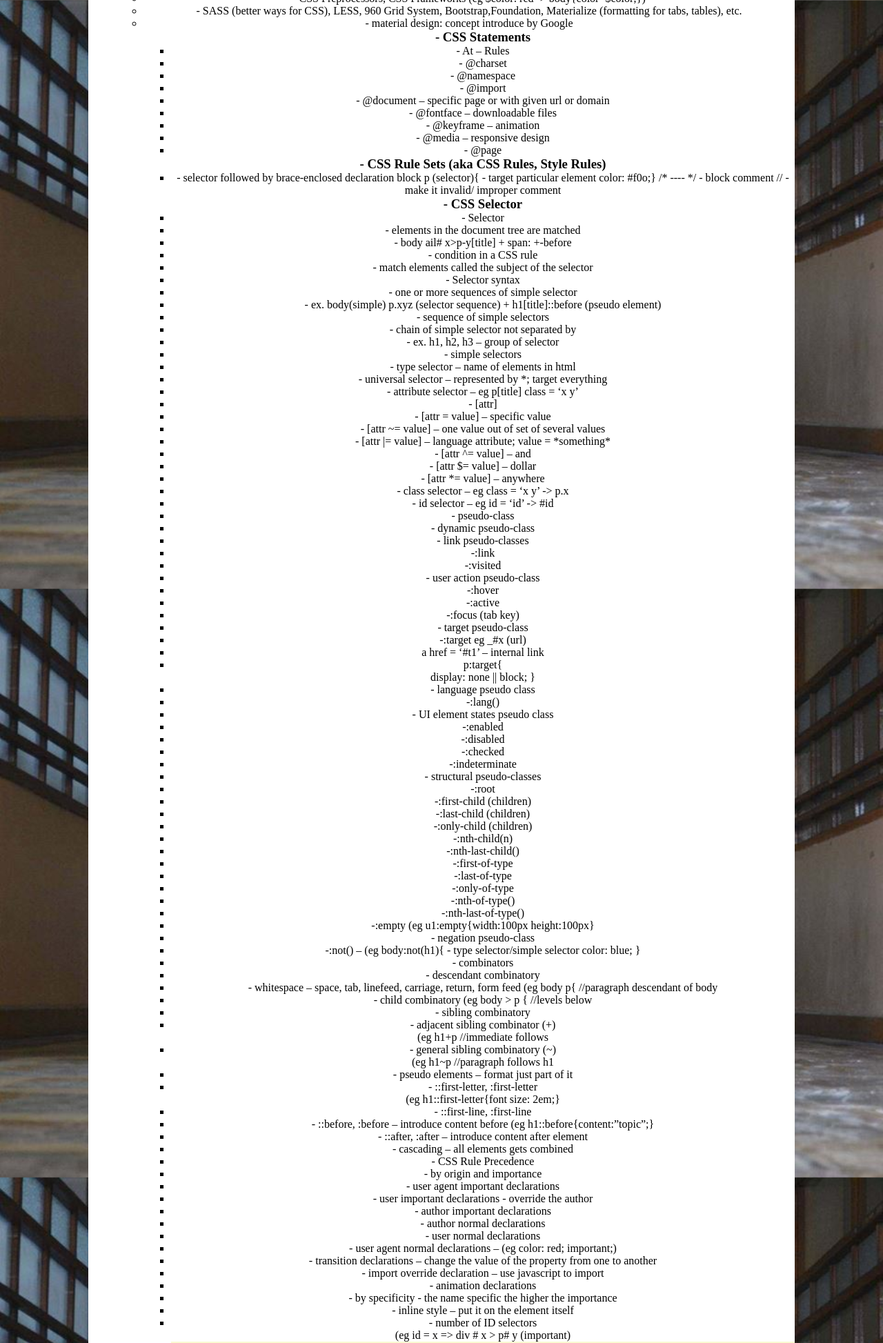
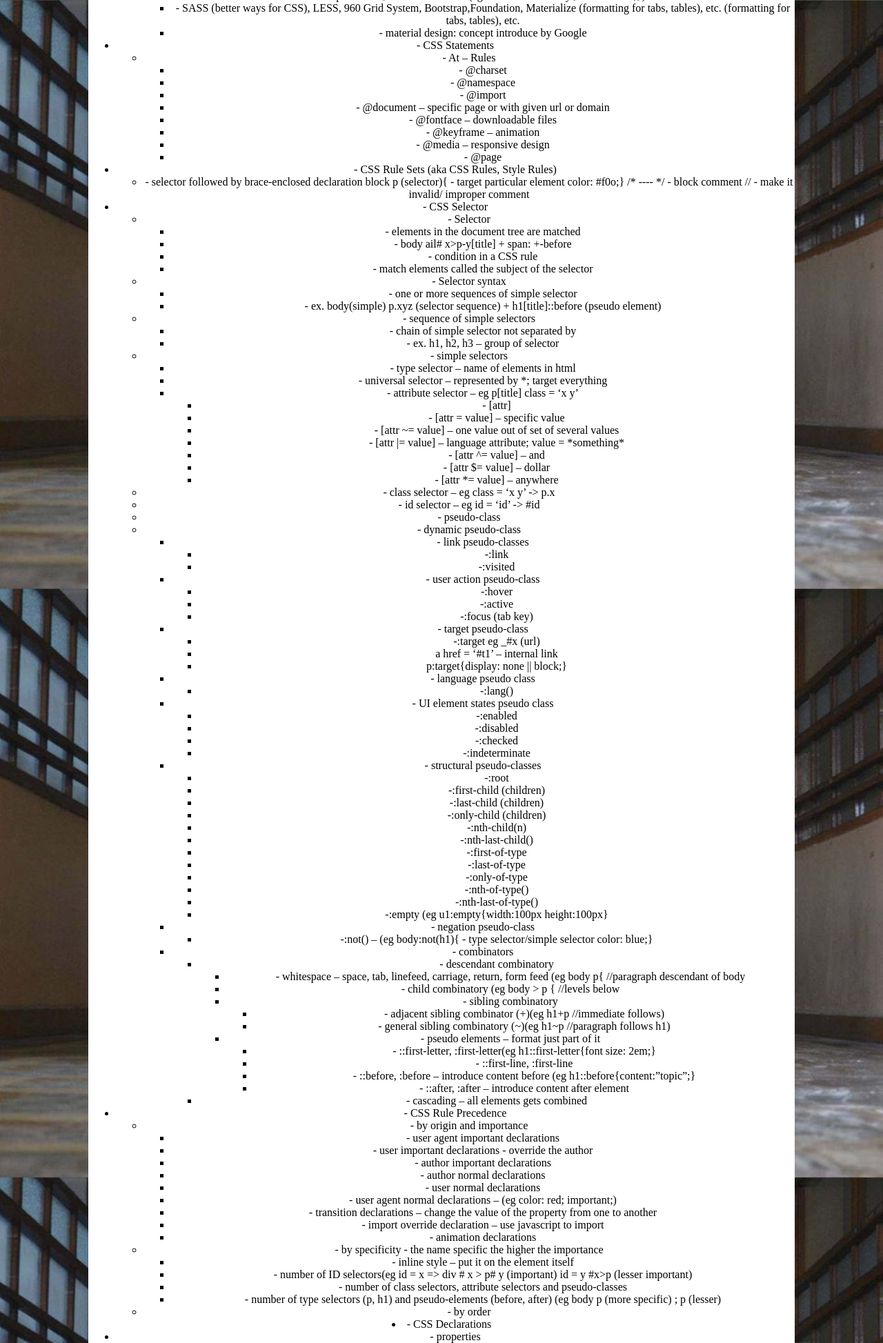
Before and after one commit to Webtechit324/Webtech-Semester-long-Project, a plain HTML site: page WebtekLec Redesign/midterms.html in a window 1280 px wide. Shown: the part 853-2800 px from the top of the page at 69% size. Drawn offline with Linux system fonts and the light colour scheme.

Commit message:
edit css struct

```diff
--- a/WebtekLec Redesign/midterms.html
+++ b/WebtekLec Redesign/midterms.html
@@ -58,27 +58,31 @@
                 <li>Body</li>
             </ul>
         </article>
+
 	<article>
            <h2>CSS(Cascading Style Sheet)</h2>
            <ul>
              <li>- structural markup documents</li>
-                     <li>- language used to specify the presentation aspects (eg layout and formatting) of
-structurally marked up documents</li>
-                     <li>- developed by Hakon Wium Lie (CHSS: html cascading style sheet) and Bert Bos
-(SSP: stream-based style sheet proposal)</li>
-                 <h3>versions:</h3>
+             <li>- language used to specify the presentation aspects (eg layout and formatting) of structurally marked up documents</li>
+             <li>- developed by Hakon Wium Lie (CHSS: html cascading style sheet) and Bert Bos (SSP: stream-based style sheet proposal)</li>
+             <li>versions:</li>
              	<ul>
                	  <li>- monolife – everything is covered in the specs</li>
+			<ul>
                   		<li> - CSS1 – December 17 1996 revised April 11 2008</li>
                   		<li>- CSS 2.1 – June 07 2011</li>
+			</ul>
                   <li>- CSS3 – recommended; individual document defining each module</li>
                   <li>- CSS Preprocessors, CSS Frameworks (eg $color: red -> body{color=$color;})</li>
-                     <li>- SASS (better ways for CSS), LESS, 960 Grid System, Bootstrap,Foundation, Materialize
-                         (formatting for tabs, tables), etc.</li>
+			<ul>
+                     		<li>- SASS (better ways for CSS), LESS, 960 Grid System, Bootstrap,Foundation, Materialize (formatting for tabs, tables), etc.                     (formatting for tabs, tables), etc.</li>
                      		<li>- material design: concept introduce by Google</li>
+			</ul>
+                </ul>
+                <li>- CSS Statements</li>
 			<ul>
-                    <h3>- CSS Statements</h3>
                     		<li>- At – Rules</li>
+				<ul>
                     			<li>- @charset</li>
                     			<li>- @namespace</li>
 					<li>- @import</li>
@@ -87,29 +91,42 @@ structurally marked up documents</li>
 					<li>- @keyframe – animation</li>
 					<li>- @media – responsive design</li>
 					<li>- @page</li>
-                    <h3>- CSS Rule Sets (aka CSS Rules, Style Rules)</h3>
+				</ul>
+		   	</ul>
+                    <li>- CSS Rule Sets (aka CSS Rules, Style Rules)</li>
+				<ul>
                     			<li>- selector followed by brace-enclosed declaration block p (selector){ - target particular element
 						color: #f0o;}
 						/* ---- */ - block comment
 						// - make it invalid/ improper comment
                     			</li>
-                    <h3>- CSS Selector</h3>
+				</ul>
+                    <li>- CSS Selector</li>
+			<ul>
                     		<li>- Selector</li>
+				<ul>
 					<li>- elements in the document tree are matched</li>
 					<li>- body ail# x>p-y[title] + span: +-before</li>
 					<li>- condition in a CSS rule</li>
 					<li>- match elements called the subject of the selector</li>
+				</ul>
 				<li>- Selector syntax</li>
+				<ul>
 					<li>- one or more sequences of simple selector</li>
 					<li>- ex. body(simple) p.xyz (selector sequence) + h1[title]::before (pseudo
 					element)</li>
+				</ul>
 				<li>- sequence of simple selectors</li>
+				<ul>
 					<li>- chain of simple selector not separated by</li>
 					<li>- ex. h1, h2, h3 – group of selector</li>
+				</ul>
 				<li>- simple selectors</li>
+				<ul>
 					<li>- type selector – name of elements in html</li>
 					<li>- universal selector – represented by *; target everything</li>
 					<li>- attribute selector – eg p[title] class = ‘x y’</li>
+					<ul>
 						<li>- [attr]</li>
 						<li>- [attr = value] – specific value</li>
 						<li>- [attr ~= value] – one value out of set of several values</li>
@@ -117,31 +134,43 @@ element)</li>
 						<li>- [attr ^= value] – and</li>
 						<li>- [attr $= value] – dollar</li>
 						<li>- [attr *= value] – anywhere</li>
+					</ul>
+				</ul>
 				<li>- class selector – eg class = ‘x y’ -> p.x</li>
 				<li>- id selector – eg id = ‘id’ -> #id</li>
 				<li>- pseudo-class</li>
 				<li>- dynamic pseudo-class</li>
+					<ul>
 						<li>- link pseudo-classes</li>
+						<ul>
 							<li>-:link</li>
 							<li>-:visited</li>
+						</ul>
 						<li>- user action pseudo-class</li>
+						<ul>
 							<li>-:hover</li>
 							<li>-:active</li>
 							<li>-:focus (tab key)</li>
+						</ul>
 						<li>- target pseudo-class</li>
+							<ul>
 								<li>-:target eg _#x (url)</li>
 								<li>a href = ‘#t1’ – internal link</li>
-<li>p:target{</li>
-display: none || block;</li>
-}
+								<li>p:target{display: none || block;}</li>
+							</ul>
 						<li>- language pseudo class</li>
+						<ul>
 							<li>-:lang()</li>
+						</ul>
 						<li>- UI element states pseudo class</li>
+						<ul>
 							<li>-:enabled</li>
 							<li>-:disabled</li>
 							<li>-:checked</li>
 							<li>-:indeterminate</li>
+						</ul>
 						<li>- structural pseudo-classes</li>
+						<ul>
 							<li>-:root</li>
 							<li>-:first-child (children)</li>
 							<li>-:last-child (children)</li>
@@ -154,30 +183,38 @@ display: none || block;</li>
 							<li>-:nth-of-type()</li>
 							<li>-:nth-last-of-type()</li>
 							<li>-:empty (eg u1:empty{width:100px height:100px}</li>
+						</ul>
 						<li>- negation pseudo-class</li>
-<li>-:not() – (eg body:not(h1){ - type selector/simple selector
-color: blue;
-}</li>
+						<ul>
+							<li>-:not() – (eg body:not(h1){ - type selector/simple selector color: blue;}</li>
+						</ul>
 						<li>- combinators</li>
+						<ul>
 							<li>- descendant combinatory</li>
-<li>- whitespace – space, tab, linefeed, carriage, return,
-form feed (eg body p{ //paragraph descendant of body</li>
+							<ul>
+								<li>- whitespace – space, tab, linefeed, carriage, return, form feed (eg body p{ //paragraph descendant of body</li>
 								<li>- child combinatory (eg body > p { //levels below</li>
 								<li>- sibling combinatory</li>
-<li>- adjacent sibling combinator (+)</li>
-(eg h1+p //immediate follows
-<li>- general sibling combinatory (~)</li>
-(eg h1~p //paragraph follows h1
+								<ul>
+									<li>- adjacent sibling combinator (+)(eg h1+p //immediate follows)</li>
+									<li>- general sibling combinatory (~)(eg h1~p //paragraph follows h1)</li>
+								</ul>
 								<li>- pseudo elements – format just part of it</li>
-<li>- ::first-letter, :first-letter</li>
-(eg h1::first-letter{font size: 2em;}
+								<ul>
+									<li>- ::first-letter, :first-letter(eg h1::first-letter{font size: 2em;}</li>
 									<li>- ::first-line, :first-line</li>
-<li>- ::before, :before – introduce content before
-(eg h1::before{content:”topic”;}</li>
+									<li>- ::before, :before – introduce content before (eg h1::before{content:”topic”;}</li>
 									<li>- ::after, :after – introduce content after element</li>
+								</ul>
+							</ul>
 							<li>- cascading – all elements gets combined</li>
+						</ul>
+				</ul>
+		   </ul>
 		<li>- CSS Rule Precedence</li>
+		   <ul>
 			<li>- by origin and importance</li>
+			<ul>
 				<li>- user agent important declarations</li>
 				<li>- user important declarations - override the author</li>
 				<li>- author important declarations</li>
@@ -188,16 +225,19 @@ form feed (eg body p{ //paragraph descendant of body</li>
 				another</li>
 				<li>- import override declaration – use javascript to import</li>
 				<li>- animation declarations</li>
+			   </ul>
 			<li>- by specificity - the name specific the higher the importance</li>
+			   <ul>
 				<li>- inline style – put it on the element itself</li>
-<li>- number of ID selectors</li>
-(eg id = x => div # x > p# y (important)</li>
-<p id = y #x>p (lesser important)</li>
+				<li>- number of ID selectors(eg id = x => div # x > p# y (important) id = y #x>p (lesser important)</li>
 				<li>- number of class selectors, attribute selectors and pseudo-classes</li>
-<li>- number of type selectors (p, h1) and pseudo-elements (before, after)
-(eg body p (more specific) ; p (lesser)</li>
+				<li>- number of type selectors (p, h1) and pseudo-elements (before, after) (eg body p (more specific) ; p (lesser)</li>
+			   </ul>
 			<li>- by order</li>
+		   </ul>
+		</ul>
 		<li>- CSS Declarations</li>
+			<ul>
 				<li>- properties</li>
 <li>- shorthand properties</li>
 <li>- vendor – specific extensions aka vendor prefixes – experimental</li>
```
Lines whose indentation alone changed are shown as unchanged.
